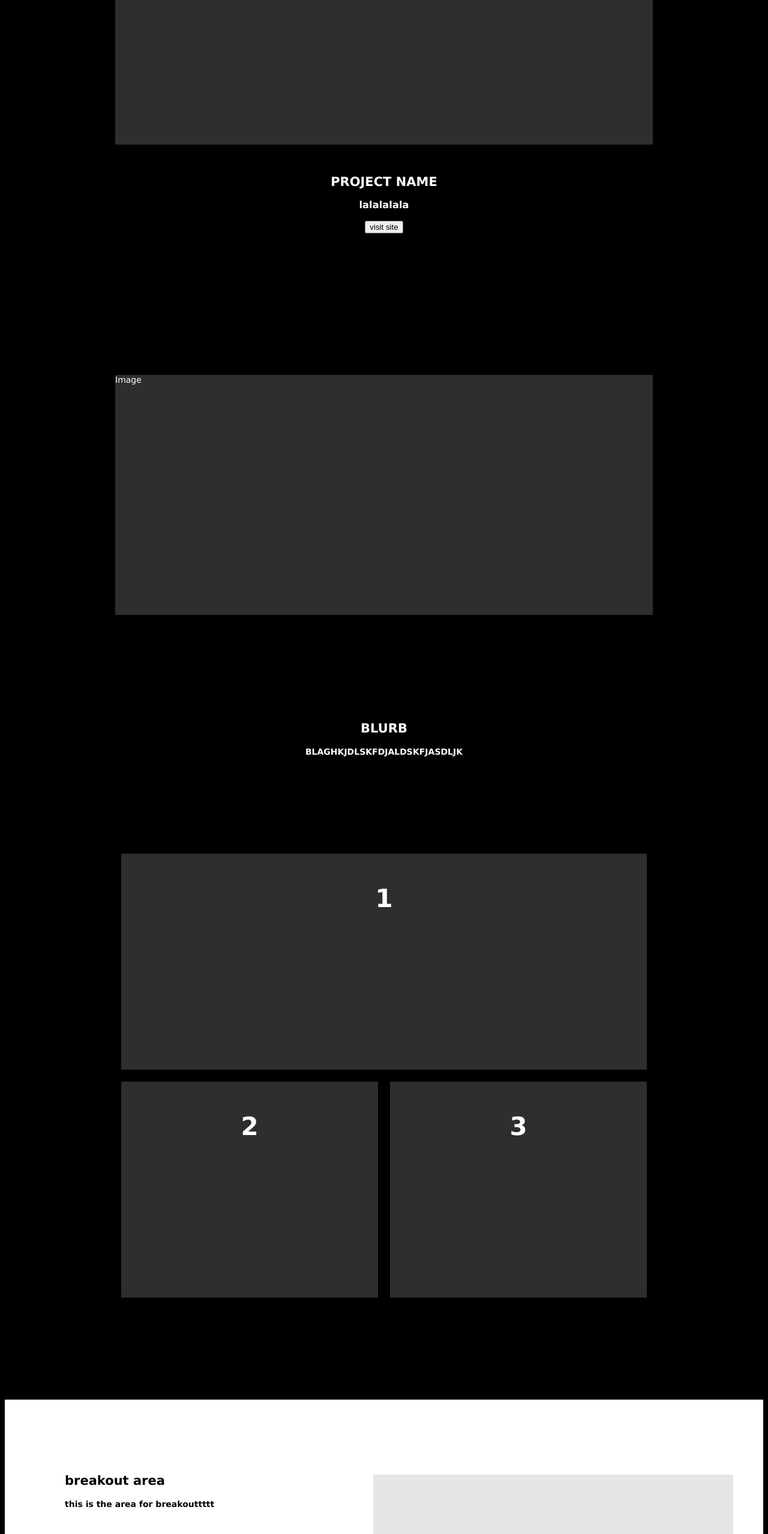
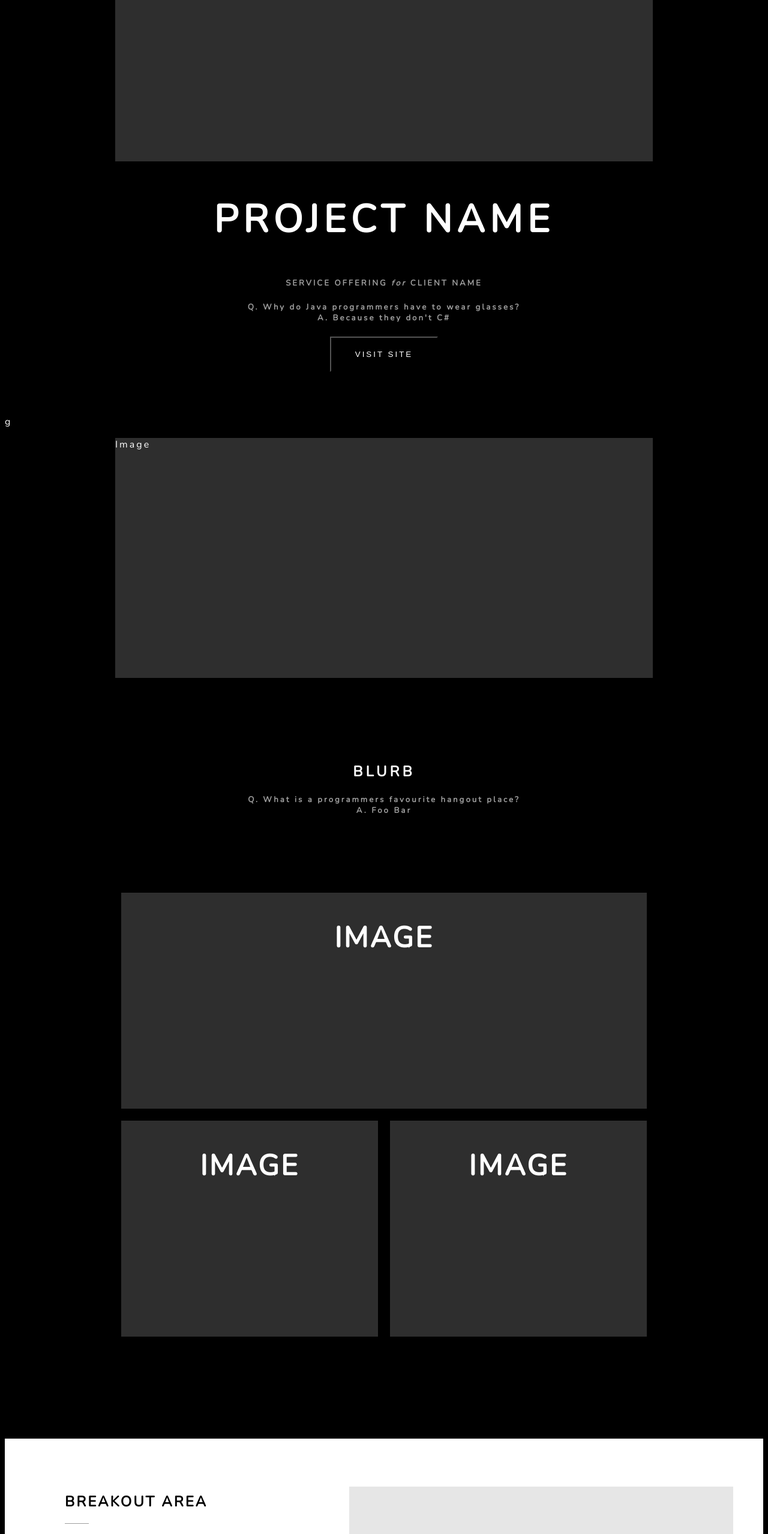
Before and after one commit to grmillsy1/tech_test_deloitte, a website: page views/index.html in a window 1280 px wide. Shown: the part 240-2797 px from the top of the page at 60% size. Drawn offline with nearby package versions, Linux system fonts and the light colour scheme.

Commit message:
formatted font and added formatting to section one

```diff
--- a/app.js
+++ b/app.js
@@ -12,6 +12,7 @@ var app = express();
 
 // view engine setup
 app.set('views', path.join(__dirname, 'views'));
+// Changed view engine from default jade to html
 app.engine('html', require('ejs').renderFile);
 app.set('view engine', 'html');
 
--- a/public/stylesheets/style.css
+++ b/public/stylesheets/style.css
@@ -1,12 +1,28 @@
 body {
   background-color: black;
-  font: 14px "Lucida Grande", Helvetica, Arial, sans-serif;
-  color: white;
+    font-family: 'Nunito', sans-serif;
+    letter-spacing: 3px;
+    color: white;
 }
+h5 {
+   color: #9e9e9e
+}
+/*using nunito as it is the closest I can find to Avenir*/
 
 .header {
+    width: 70vw;
+    margin-left: auto;
+    margin-right: auto;
    display: flex;
    justify-content: space-between;
+
+}
+.header h4 {
+    padding:10px;
+    background-color: #2e2e2e ;
+}
+.header h3 {
+    padding:10px;
 }
 /*section1*/
 .large_image {
@@ -20,12 +36,29 @@ body {
 #first_text_wrapper {
     height: 40vh;
     text-align: center;
-    margin-top: 50px;
+    margin: 50px 0;
 }
+
+#blurb_title {
+    font-size: 4em;
+    letter-spacing: 8px;
+}
+
+#large_blurb button {
+    background-color: black;
+    color: white;
+    padding: 20px 40px;
+    letter-spacing: 3px;
+}
+
 .small_blurb {
     text-align: center;
-    padding: 20vh;
+    padding: 15vh;
 }
+.small_blurb h1 {
+    letter-spacing: 5px;
+}
+
 .first_flex_wrapper {
     width: 70vw;
     height: 90vh;
@@ -78,15 +111,27 @@ body {
     position: relative;
 }
 .side_blurb {
-    bottom: 50%;
+    bottom: 40%;
     left: 100px;
     color: black;
     position: absolute;
+    width: 30vw;
 }
+.side_blurb h5 {
+    color: #9e9e9e !important;
+}
+.side_blurb h2::after{
+    content: " ";
+    border-top: solid thin #9e9e9e;
+    display: block;
+    margin-top: 20px;
+    width: 40px;
+}
+
 .breakout_image {
     margin: 50px 50px 0 0;
-    width: 600px;
-    height: 275px;
+    width: 50vw;
+    height: 40vh;
     background-color: #e6e6e6;
     position: absolute;
     bottom: 0;
--- a/views/index.html
+++ b/views/index.html
@@ -4,13 +4,14 @@
   <meta charset="UTF-8">
   <title>Hello</title>
   <link rel='stylesheet' href='/stylesheets/style.css'>
+  <link href="https://fonts.googleapis.com/css?family=Nunito" rel="stylesheet">
 </head>
 <body>
     <div id="wrapper">
         <section>
             <div class="header">
-                <h2> D </h2>
-                <h1> PROJECT NAME </h1>
+                <h4> D </h4>
+                <h3> PROJECT NAME </h3>
             </div>
         </section>
         <section>
@@ -19,33 +20,34 @@
             </div>
             <div id="first_text_wrapper">
                 <div id="large_blurb">
-                    <h1> PROJECT NAME </h1>
-                    <h3> lalalalala </h3>
-                    <button> visit site </button>
+                    <h1  id="blurb_title"> PROJECT NAME </h1>
+                    <h5> SERVICE OFFERING <i> for </i> CLIENT NAME </h5>
+                    <h5> Q. Why do Java programmers have to wear glasses? <br> A. Because they don't C#</h5>
+                    <button> VISIT SITE </button>
                 </div>
-            </div>
+            </div>g
             <div class="second_image_wrapper">
                 <div class="large_image">
                     <p> Image <p>
                  </div>
                  <div class="small_blurb">
                     <h1> BLURB </h1>
-                    <h4> BLAGHKJDLSKFDJALDSKFJASDLJK </h4>
+                    <h5> Q. What is a programmers favourite hangout place? <br> A. Foo Bar</h5>
                  </div>
             </div>
             <div class="first_flex_wrapper">
                 <ul class="flex_image_container">
-                  <li class="flex-image large">1</li>
-                  <li class="flex-image small">2</li>
-                  <li class="flex-image small">3</li>
+                  <li class="flex-image large">IMAGE </li>
+                  <li class="flex-image small">IMAGE </li>
+                  <li class="flex-image small">IMAGE </li>
                 </ul>
             </div>
          </section>
         <section>
             <div class="breakout_area">
                 <div class="side_blurb">
-                    <h2> breakout area </h2>
-                    <h4> this is the area for breakouttttt </h4>
+                    <h2> BREAKOUT AREA </h2>
+                    <h5> Programmer (noun): A person who fixed a problem you didn't know you had in a way you don't understand </h5>
                 </div>
                 <div class="breakout_image">
                     <p> </p>
@@ -67,9 +69,9 @@
                         <li class="flex-image small">3</li>
                     </ul>
                     <div class="caption_wrapper">
-                        <p> image caption </p>
-                        <p> image caption </p>
-                        <p> image caption </p>
+                        <p> IMAGE CAPTION </p>
+                        <p> IMAGE CAPTION </p>
+                        <p> IMAGE CAPTION </p>
                     </div>
                 </div>
             </div>
```
